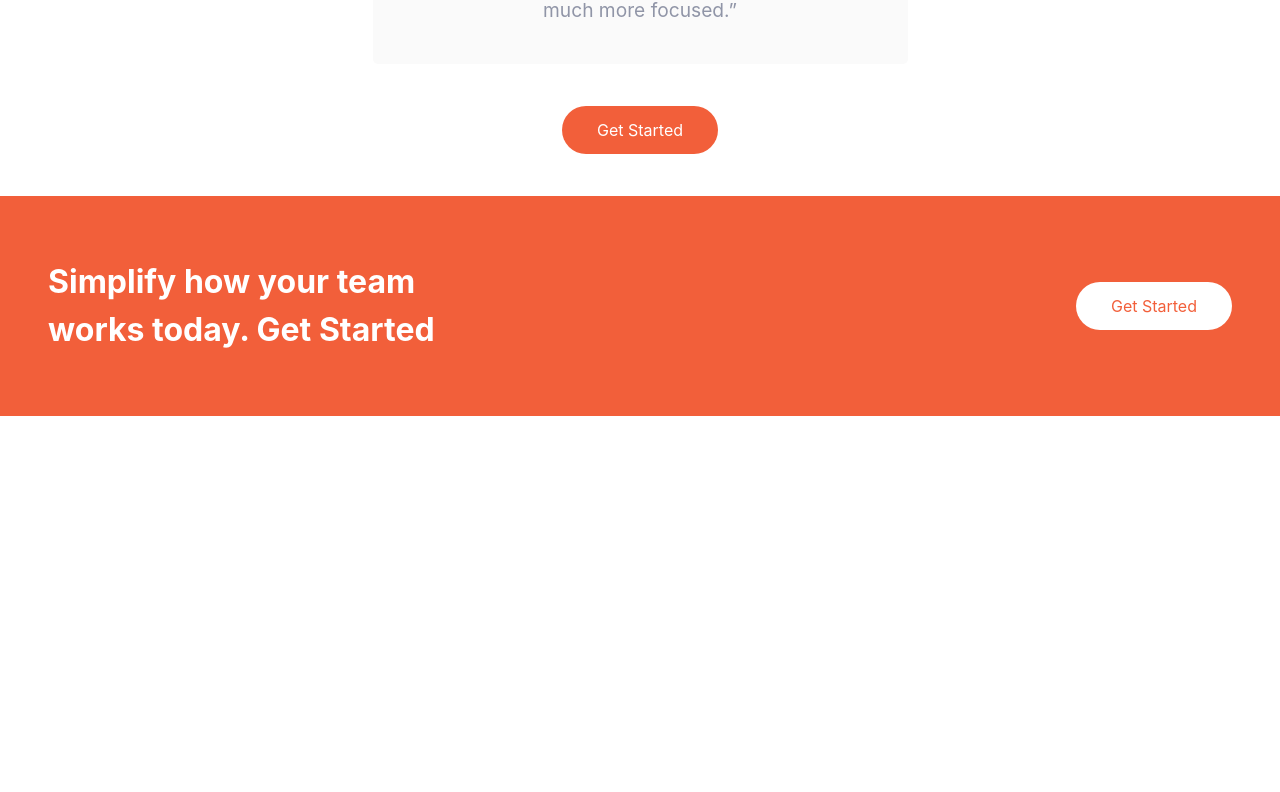
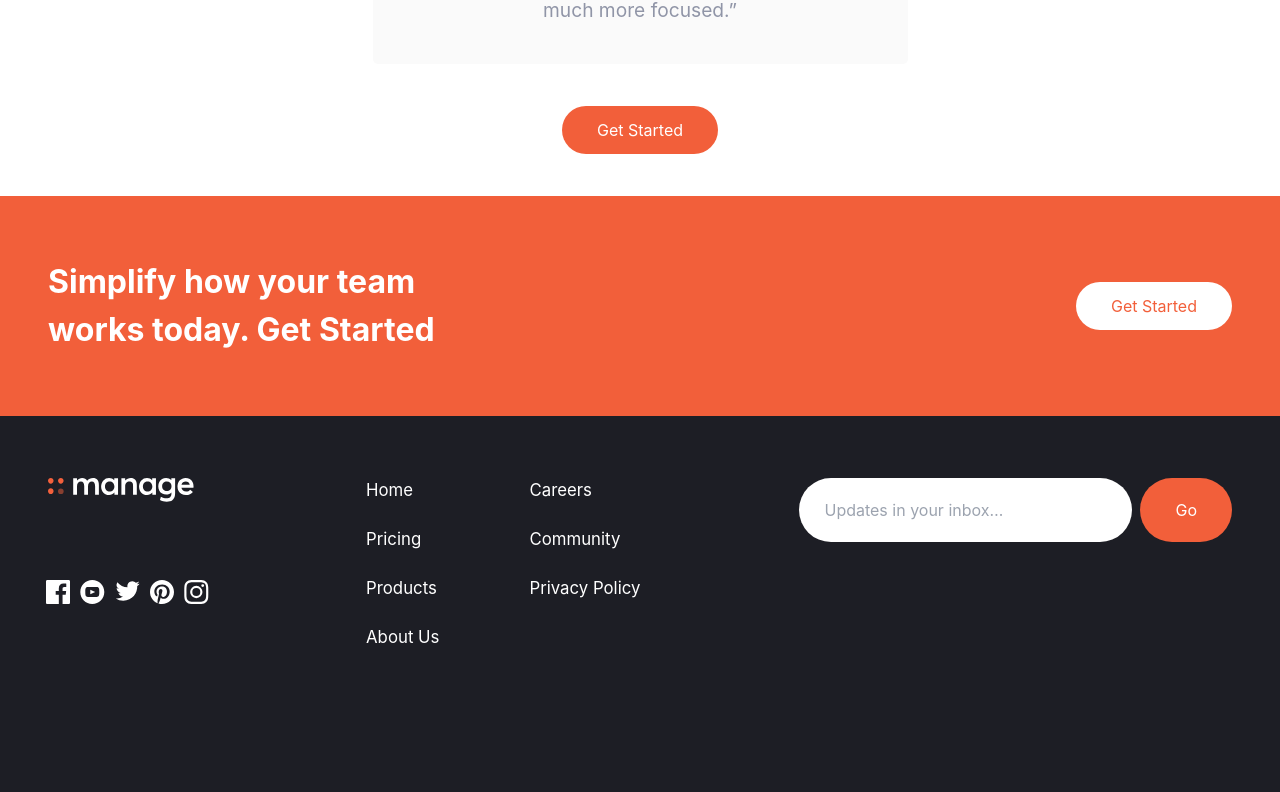
Before and after one commit to Teewaii/manage-landing-page, a React (Create React App) app in the folder manage-landing-page/: page / in a window 1280 px wide. Shown: the part 1998-2790 px from the top of the page. Before the commit the page ends 2414 px from the top, so only its background shows below. Built offline with nearby package versions, Linux system fonts and the light colour scheme; the HTML template or start-up script is replaced by a standard one.

Commit message:
Last home commit

```diff
--- a/manage-landing-page/_index.html
+++ b/manage-landing-page/_index.html
@@ -93,9 +93,6 @@
   Copyright 2020. All Rights Reserved
 
 
-  <div class="attribution">
-    Challenge by <a href="https://www.frontendmentor.io?ref=challenge" target="_blank">Frontend Mentor</a>.
-    Coded by <a href="#">Your Name Here</a>.
-  </div>
+
 </body>
 </html>
--- a/manage-landing-page/src/App.js
+++ b/manage-landing-page/src/App.js
@@ -6,6 +6,7 @@
 import Testimonial from './components/testimonial/Testimonial';
 import Btn from './components/buton/Btn';
 import Subfooter from './components/subfooter/Subfooter';
+import Footer from './components/footer/Footer';
 
 function App() {
 
@@ -26,6 +27,7 @@
       <Testimonial />
       <Btn />
       <Subfooter />
+      <Footer />
     </div>
   );
 }
--- a/manage-landing-page/src/components/footer/footer.jsx
+++ b/manage-landing-page/src/components/footer/footer.jsx
@@ -0,0 +1,60 @@
+import React from 'react';
+import logo from '../../img/logoLight.svg'
+
+export default function Footer() {
+    return (
+        <section className='footer bg-VeryDarkBlue relative pb-[107px]'>
+            <div className="bucket flex flex-col-reverse items-center
+            lg:items-start
+            lg:py-[62px] lg:flex-row lg:container lg:gap-[126px] lg:justify-between
+
+
+            ">
+                <div className="social flex flex-col-reverse items-center gap-[80px]
+                lg:flex-col lg:items-start
+                ">
+                    <div className="logo">
+                        <img src={logo} alt="logo" />
+                    </div>
+                    <ul className='flex  gap-[40px] lg:gap-[14px]'>
+                        <li className=''><a href="#"><svg className='scale-[1.7] lg:scale-[1.2]' xmlns="http://www.w3.org/2000/svg" width="20" height="20"><title>facebook-icon</title><path fill="#FFF" d="M18.896 0H1.104C.494 0 0 .494 0 1.104v17.793C0 19.506.494 20 1.104 20h9.58v-7.745H8.076V9.237h2.606V7.01c0-2.583 1.578-3.99 3.883-3.99 1.104 0 2.052.082 2.329.119v2.7h-1.598c-1.254 0-1.496.597-1.496 1.47v1.928h2.989l-.39 3.018h-2.6V20h5.098c.608 0 1.102-.494 1.102-1.104V1.104C20 .494 19.506 0 18.896 0z" /></svg></a></li>
+                        <li className=''><a href="#"><svg className='scale-[1.7] lg:scale-[1.2]' xmlns="http://www.w3.org/2000/svg" width="21" height="20"><title>youtube-icon</title><path fill="#FFF" d="M10.333 0c-5.522 0-10 4.478-10 10 0 5.523 4.478 10 10 10 5.523 0 10-4.477 10-10 0-5.522-4.477-10-10-10zm3.701 14.077c-1.752.12-5.653.12-7.402 0C4.735 13.947 4.514 13.018 4.5 10c.014-3.024.237-3.947 2.132-4.077 1.749-.12 5.651-.12 7.402 0 1.898.13 2.118 1.059 2.133 4.077-.015 3.024-.238 3.947-2.133 4.077zM8.667 8.048l4.097 1.949-4.097 1.955V8.048z" /></svg></a></li>
+                        <li className=''><a href="#"><svg className='scale-[1.7] lg:scale-[1.2]' xmlns="http://www.w3.org/2000/svg" width="21" height="18"><title>twitter-icon</title><path fill="#FFF" d="M20.667 2.797a8.192 8.192 0 01-2.357.646 4.11 4.11 0 001.804-2.27 8.22 8.22 0 01-2.606.996A4.096 4.096 0 0014.513.873c-2.649 0-4.595 2.472-3.997 5.038a11.648 11.648 0 01-8.457-4.287 4.109 4.109 0 001.27 5.478A4.086 4.086 0 011.47 6.59c-.045 1.901 1.317 3.68 3.29 4.075a4.113 4.113 0 01-1.853.07 4.106 4.106 0 003.834 2.85 8.25 8.25 0 01-6.075 1.7 11.616 11.616 0 006.29 1.843c7.618 0 11.922-6.434 11.662-12.205a8.354 8.354 0 002.048-2.124z" /></svg></a></li>
+                        <li className=''><a href="#"><svg className='scale-[1.7] lg:scale-[1.2]' xmlns="http://www.w3.org/2000/svg" width="20" height="20"><title>pinterest-icon</title><path fill="#FFF" d="M10 0C4.478 0 0 4.477 0 10c0 4.237 2.636 7.855 6.356 9.312-.088-.791-.167-2.005.035-2.868.182-.78 1.172-4.97 1.172-4.97s-.299-.6-.299-1.486c0-1.39.806-2.428 1.81-2.428.852 0 1.264.64 1.264 1.408 0 .858-.545 2.14-.828 3.33-.236.995.5 1.807 1.48 1.807 1.778 0 3.144-1.874 3.144-4.58 0-2.393-1.72-4.068-4.177-4.068-2.845 0-4.515 2.135-4.515 4.34 0 .859.331 1.781.745 2.281a.3.3 0 01.069.288l-.278 1.133c-.044.183-.145.223-.335.134-1.249-.581-2.03-2.407-2.03-3.874 0-3.154 2.292-6.052 6.608-6.052 3.469 0 6.165 2.473 6.165 5.776 0 3.447-2.173 6.22-5.19 6.22-1.013 0-1.965-.525-2.291-1.148l-.623 2.378c-.226.869-.835 1.958-1.244 2.621.937.29 1.931.446 2.962.446 5.522 0 10-4.477 10-10S15.522 0 10 0z" /></svg></a></li>
+                        <li className=''><a href="#"><svg className='scale-[1.7] lg:scale-[1.2]' xmlns="http://www.w3.org/2000/svg" width="21" height="20"><title>instagram-icon</title><path fill="#FFF" d="M10.333 1.802c2.67 0 2.987.01 4.042.059 2.71.123 3.976 1.409 4.1 4.099.048 1.054.057 1.37.057 4.04 0 2.672-.01 2.988-.058 4.042-.124 2.687-1.386 3.975-4.099 4.099-1.055.048-1.37.058-4.042.058-2.67 0-2.986-.01-4.04-.058-2.717-.124-3.976-1.416-4.1-4.1-.048-1.054-.058-1.37-.058-4.041 0-2.67.01-2.986.058-4.04.124-2.69 1.387-3.977 4.1-4.1 1.054-.048 1.37-.058 4.04-.058zm0-1.802C7.618 0 7.278.012 6.211.06 2.579.227.56 2.242.394 5.877.345 6.944.334 7.284.334 10s.011 3.057.06 4.123c.166 3.632 2.181 5.65 5.816 5.817 1.068.048 1.408.06 4.123.06 2.716 0 3.057-.012 4.124-.06 3.628-.167 5.651-2.182 5.816-5.817.049-1.066.06-1.407.06-4.123s-.011-3.056-.06-4.122C20.11 2.249 18.093.228 14.458.06 13.39.01 13.049 0 10.333 0zm0 4.865a5.135 5.135 0 100 10.27 5.135 5.135 0 000-10.27zm0 8.468a3.333 3.333 0 110-6.666 3.333 3.333 0 010 6.666zm5.339-9.87a1.2 1.2 0 10-.001 2.4 1.2 1.2 0 000-2.4z" /></svg></a></li>
+                    </ul>
+                </div>
+
+                <div className="links flex gap-[90px] mb-[50px]">
+                    <ul className='left flex flex-col gap-[24px] text-left'>
+                        <li><a className=' text-[white] font-normal ' href="#">Home</a></li>
+                        <li><a className=' text-[white] font-normal ' href="#">Pricing</a></li>
+                        <li><a className=' text-[white] font-normal ' href="#">Products</a></li>
+                        <li><a className=' text-[white] font-normal ' href="#">About Us</a></li>
+                    </ul>
+
+                    <ul className='right flex flex-col gap-[24px] text-left'>
+                        <li><a className=' text-[white] font-normal ' href="#">Careers</a></li>
+                        <li><a className=' text-[white] font-normal ' href="#">Community</a></li>
+                        <li><a className=' text-[white] font-normal ' href="#">Privacy Policy</a></li>
+                    </ul>
+                </div>
+
+                <div className="subscribe mt-[50px] mb-[63px] flex gap-[8px] scale-[0.80]
+               lg:scale-[1] lg:mt-0
+
+                ">
+
+                    <input className='rounded-full py-[20px] pl-[25px] pr-[60px] flex ' type="text" placeholder='Updates in your inbox…' />
+                    <button className='btn py-[20px] flex items-center justify-center '>Go</button>
+                </div>
+
+                <span className='absolute bottom-[60px] text-DarkGrayishBlue text-sm'>Copyright 2020. All Rights Reserved</span>
+            </div>
+            <div className="attribution text-DarkGrayishBlue scale-75 absolute bottom-2">
+                Challenge by <a className='text-BrightRed' href="https://www.frontendmentor.io?ref=challenge" target="_blank">Frontend Mentor</a>.
+                Coded by <a className='text-BrightRed' href="https://github.com/Teewaii/manage-landing-page.git className='text-BrightRed'">Teewai</a>.
+            </div>
+        </section>
+    )
+}
--- a/manage-landing-page/src/components/nav/Nav.jsx
+++ b/manage-landing-page/src/components/nav/Nav.jsx
@@ -15,7 +15,7 @@
       <nav className=' mt-[30px] lg:mt-[30px] h-[4rem] lg:h-[6rem] flex'>
         <div className="mainNav flex justify-between items-center relative container">
           <div className="logo"><img className='cursor-pointer' src={logo} alt="logo" /></div>
-          <ul className={toggle ? 'hidden absolute top-[40px] left-[5%] right-[5%] flex-col font-bold rounded-[5px] bg-[white] h-fit py-[47px] lg:top-0 lg:relative lg:flex lg:flex-row gap-[33px] ' : 'absolute top-[40px] left-[5%] right-[5%] flex-col font-bold rounded-[5px] bg-[white] h-fit py-[47px] lg:top-0 lg:relative lg:flex lg:flex-row gap-[33px]'}>
+          <ul className={toggle ? 'hidden absolute top-[40px] left-[5%] right-[5%] flex-col font-bold rounded-[5px] h-fit py-[47px] lg:top-0 lg:relative lg:flex lg:flex-row gap-[33px] ' : 'absolute top-[40px] left-[5%] right-[5%] flex-col font-bold rounded-[5px] bg-[white] h-fit py-[47px] lg:top-0 lg:relative lg:flex lg:flex-row gap-[33px]'}>
             <li className='mb-[33px] lg:mb-0'><a href="#">Pricing</a></li>
             <li className='mb-[33px] lg:mb-0'><a href="#">Product</a></li>
             <li className='mb-[33px] lg:mb-0'><a href="#">About Us</a></li>
--- a/manage-landing-page/src/components/subfooter/Subfooter.jsx
+++ b/manage-landing-page/src/components/subfooter/Subfooter.jsx
@@ -2,7 +2,7 @@
 
 export default function Subfooter() {
     return (
-        <div className="subfooter  bg-BrightRed pt-[90px] pb-[80px]
+        <div className="subfooter  bg-BrightRed pt-[80px] pb-[70px]
         lg:py-[62px]
         ">
             <div className='bucket container lg:flex lg:justify-between lg:items-center'>
```
Also changed, not shown: manage-landing-page/src/img/logoLight.svg (added).
